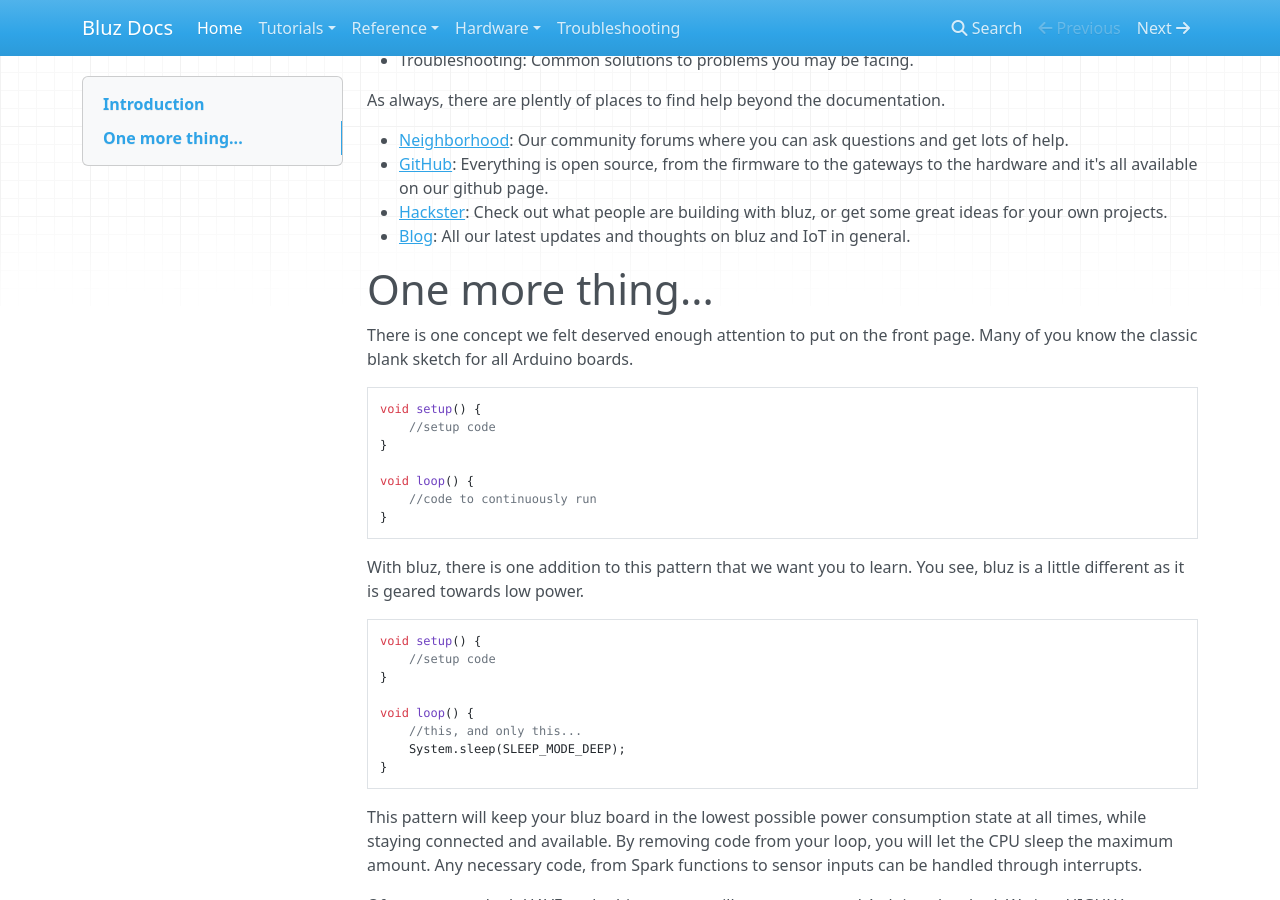
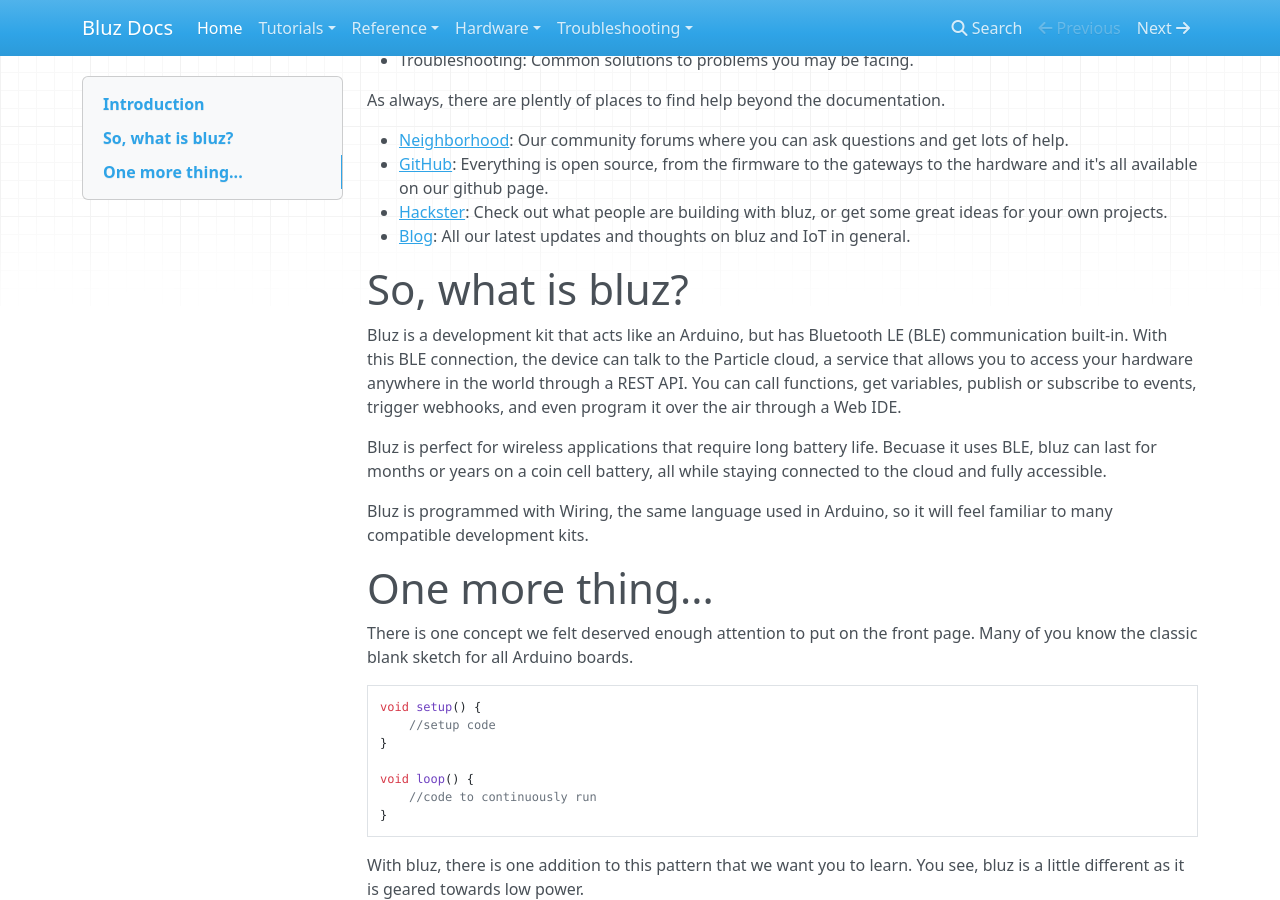
Before and after one commit to bluzDK/bluz-docs, an MkDocs documentation site: the page built from docs/index.md, in a window 1280 px wide and 900 px high, scrolled down 477 px. Built offline with MkDocs 1.6.1, drawn with Linux system fonts in a browser that asks for light colours; nearby versions of some CDN libraries; old or Windows-style settings are respelled for this version of MkDocs.

```diff
--- a/docs/index.md
+++ b/docs/index.md
@@ -17,6 +17,16 @@ As always, there are plently of places to find help beyond the documentation.
 * [GitHub](https://github.com/bluzDK): Everything is open source, from the firmware to the gateways to the hardware and it's all available on our github page.
 * [Hackster](https://www.hackster.io/bluz): Check out what people are building with bluz, or get some great ideas for your own projects.
 * [Blog](http://blog.bluz.io/): All our latest updates and thoughts on bluz and IoT in general.
+
+#So, what is bluz?
+Bluz is a development kit that acts like an Arduino, but has Bluetooth LE (BLE) communication built-in. With this BLE connection, the device can talk to
+the Particle cloud, a service that allows you to access your hardware anywhere in the world through a REST API. You can call functions, get variables, publish
+or subscribe to events, trigger webhooks, and even program it over the air through a Web IDE.
+
+Bluz is perfect for wireless applications that require long battery life. Becuase it uses BLE, bluz can last for months or years on a coin cell battery,
+all while staying connected to the cloud and fully accessible.
+
+Bluz is programmed with Wiring, the same language used in Arduino, so it will feel familiar to many compatible development kits.
 
 # One more thing...
 There is one concept we felt deserved enough attention to put on the front page. Many of you know the classic blank sketch for all Arduino boards.
--- a/mkdocs.yml
+++ b/mkdocs.yml
@@ -12,6 +12,7 @@ pages:
 - Hardware:
   - 'Bluz DK': hardware/dk.md
   - 'CR2032 Battery Shield': hardware/battery.md
-- Troubleshooting: troubleshoot.md
+- Troubleshooting:
+  - "SOS Codes": troubleshooting/sos.md
 extra_css:
     - css/styles.css
```
Also changed, not shown: docs/troubleshooting/sos.md (added, +19 -0 lines), docs/tutorials/getting_started.md (+1 -1 lines), docs/troubleshoot.md (deleted).
